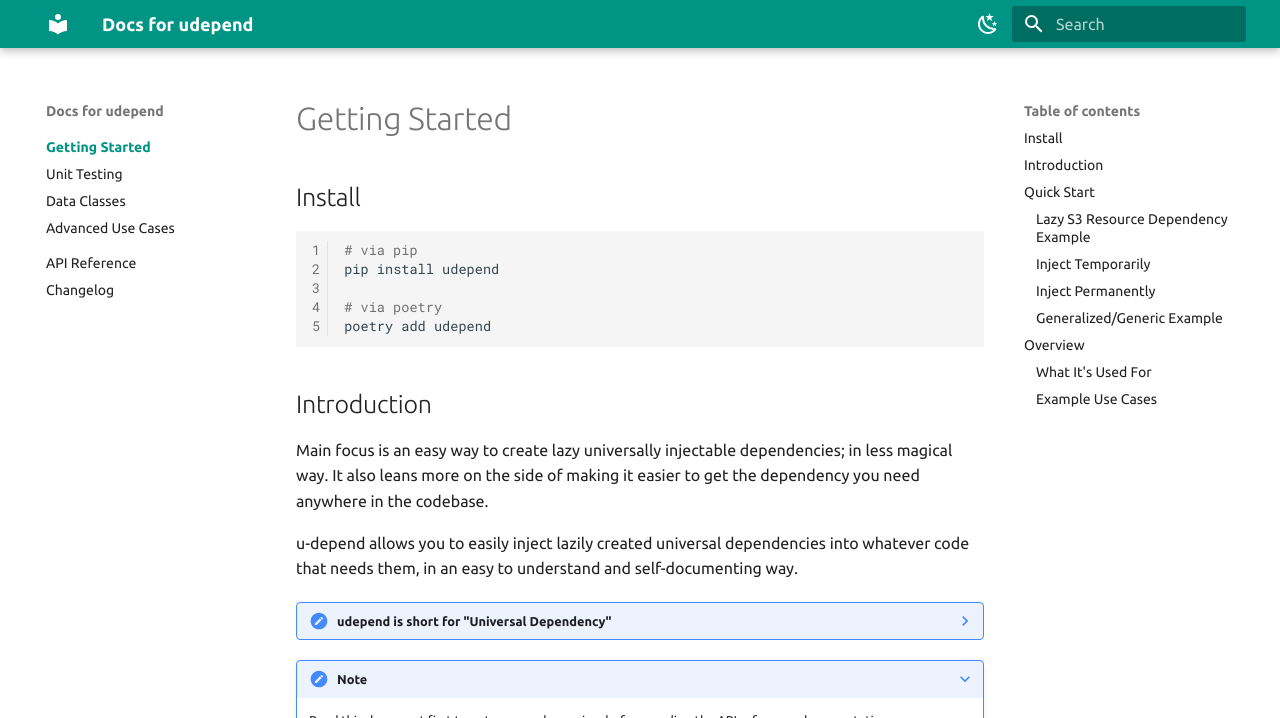
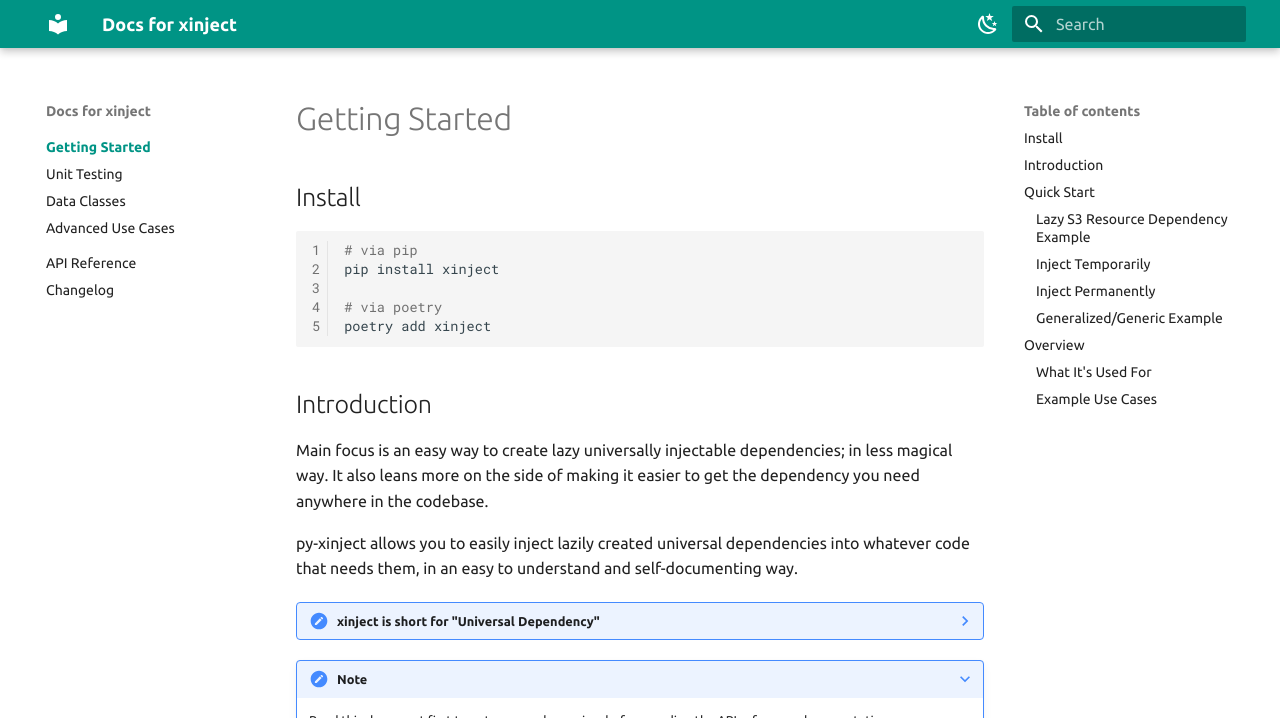
Before and after one commit to xyngular/py-xinject, an MkDocs documentation site: the page built from docs/index.md, in a window 1280 px wide and 1400 px high. Shown: the top 718 px of the window. Built offline with MkDocs 1.6.1 and Material for MkDocs 9.7.7, drawn with Linux system fonts in a browser that asks for light colours; the version menu is left out; some of the changed text lies outside the part shown.

Commit message:
feat: rename library to final name `xinject`.

````diff
--- a/docs/index.md
+++ b/docs/index.md
@@ -6,10 +6,10 @@ title: Getting Started
 
 ```bash
 # via pip
-pip install udepend
+pip install xinject
 
 # via poetry
-poetry add udepend
+poetry add xinject
 ```
 
 ## Introduction
@@ -18,10 +18,10 @@ Main focus is an easy way to create lazy universally injectable dependencies;
 in less magical way. It also leans more on the side of making it easier to get
 the dependency you need anywhere in the codebase.
 
-u-depend allows you to easily inject lazily created universal dependencies into whatever code that needs them,
+py-xinject allows you to easily inject lazily created universal dependencies into whatever code that needs them,
 in an easy to understand and self-documenting way.
 
-??? note "udepend is short for "Universal Dependency""
+??? note "xinject is short for "Universal Dependency""
     ie: a lazy universally injectable dependency
 
 
@@ -30,13 +30,13 @@ in an easy to understand and self-documenting way.
     Read this document first to get a general overview before reading the API reference
     documentation.
 
-    When you're done here and want more details go to [API Reference](api/udepend)
-    or directly to [`Dependency API Refrence`](api/udepend/dependency.html#udepend.dependency.Dependency)
+    When you're done here and want more details go to [API Reference](api/xinject)
+    or directly to [`Dependency API Refrence`](api/xinject/dependency.html#xinject.dependency.Dependency)
     for more detailed reference-type documentation.
 
 ## Quick Start
 
-Although it's not required, most of the time you'll want to subclass [`Dependency`](api/udepend/dependency.html#udepend.dependency.Dependency).
+Although it's not required, most of the time you'll want to subclass [`Dependency`](api/xinject/dependency.html#xinject.dependency.Dependency).
 The subclass will inherit some nice features that make it easier to use.
 
 The following is a specific usecase followed by a more generalized example
@@ -50,7 +50,7 @@ We have a choice to inherit from ether Dependency, or PerThreadDependency.
 The normal `Dependency` class lets the dependency be shared between threads, so more of a true singleton type
 of object where under normal/default circomstances there would ever only be one instance of a partculare `Dependency`.
 
-Using [`PerThreadDependency`](api/udepend/dependency.html#udepend.dependency.PerThreadDependency) will automatically get a
+Using [`PerThreadDependency`](api/xinject/dependency.html#xinject.dependency.PerThreadDependency) will automatically get a
 separate dependency object per-thread (ie: separate instance per-thread).
 It simply inherits from Dependency and configures it to not be thread sharable.
 
@@ -61,7 +61,7 @@ are not thread-safe. That means our program will need a separate s3 resource per
 # This is the "my_resources.py" file/module.
 
 import boto3
-from udepend import PerThreadDependency
+from xinject import PerThreadDependency
 
 class S3(PerThreadDependency):
     def __init__(self, **kwargs):
@@ -174,7 +174,7 @@ dependency is next asked for it will return the one that was added
 here:
 
 ```python
-from udepend import UContext
+from xinject import UContext
 from .my_resources import S3
 
 us_west_s3_resource = S3(region_name='us-west-2')
@@ -191,7 +191,7 @@ In the future, this mocking object will be returned when the code
 asks for the `S3` dependency-type.
 
 ```python
-from udepend import UContext
+from xinject import UContext
 from .my_resources import S3
 from .my_mocks import MyS3MockingClass
 
@@ -203,11 +203,11 @@ UContext.grab().add(s3_mocking_obj, for_type=S3)
 
 ### Generalized/Generic Example
 
-Although it's not required, most of the time you'll want to subclass [`Dependency`](api/udepend/dependency.html#udepend.dependency.Dependency).
+Although it's not required, most of the time you'll want to subclass [`Dependency`](api/xinject/dependency.html#xinject.dependency.Dependency).
 The subclass will inherit some nice features that make it easier to use.
 
 ```python
-from udepend import Dependency
+from xinject import Dependency
 
 # This is an example Dependency class, the intent with this class
 # is to treat it as a semi-singleton shared dependency.
@@ -262,7 +262,7 @@ This allows you to have an object that is directly importable/usable
 and still have it be injectable.
 
 ```python
-from udepend import Dependency
+from xinject import Dependency
 
 
 class MyUniversalDependency(Dependency):
@@ -282,7 +282,7 @@ with MyUniversalDependency(name='injected-value'):
 
 ## Overview
 
-The main class used most of the time is [`Dependency`](api/udepend/dependency.html#udepend.dependency.Dependency).
+The main class used most of the time is [`Dependency`](api/xinject/dependency.html#xinject.dependency.Dependency).
 
 Allows you to create sub-classes that act as sharable singleton-type objects that
 we are calling resources here.
--- a/mkdocs.yml
+++ b/mkdocs.yml
@@ -1,6 +1,6 @@
 # yaml-language-server: $schema=https://squidfunk.github.io/mkdocs-material/schema.json
 
-site_name: Docs for udepend
+site_name: Docs for xinject
 dev_addr: 127.0.0.1:7000
 
 nav:
@@ -9,7 +9,7 @@ nav:
     - Unit Testing: unit-testing.md
     - Data Classes: dataclasses.md
     - Advanced Use Cases: advanced.md
-  - API Reference: api/udepend/" target="_blank
+  - API Reference: api/xinject/" target="_blank
   - Changelog: changelog.md
 
 theme:
--- a/pyproject.toml
+++ b/pyproject.toml
@@ -1,9 +1,9 @@
 [tool.poetry]
-name = "udepend"
+name = "xinject"
 version = "0.3.0"
 description = "Inject universal resources/dependencies lazily."
 authors = ["Josh Orr <josh@orr.blue>"]
-packages = [{include = "udepend"}]
+packages = [{include = "xinject"}]
 
 [tool.poetry.dependencies]
 python = "^3.8"
@@ -31,7 +31,7 @@ build-backend = "poetry.core.masonry.api"
 
 [tool.poetry.plugins]
 # Pytest plugin to support automatic clearing of all current dependency dependencies between each test.
-pytest11 = {udepend_pytest_plugin = "udepend.pytest_plugin"}
+pytest11 = {xinject_pytest_plugin = "xinject.pytest_plugin"}
 
 [tool.black]
 line-length = 99
````
Also changed, not shown: CHANGELOG.md (+11 -11 lines), README.md (+4 -4 lines), docs/advanced.md (+6 -6 lines), docs/dataclasses.md (+1 -1 lines), docs/unit-testing.md (+3 -3 lines), 8 other files.
